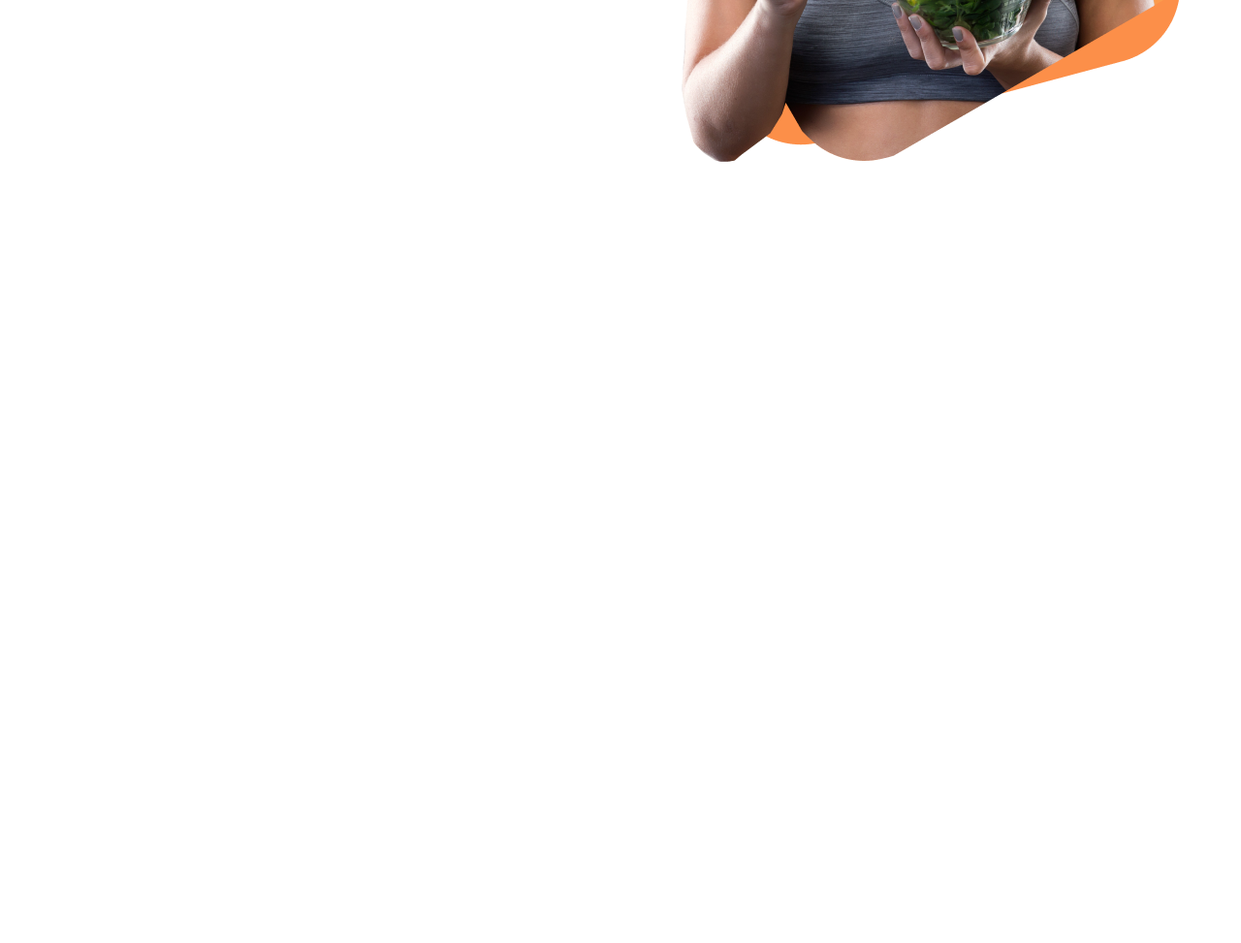
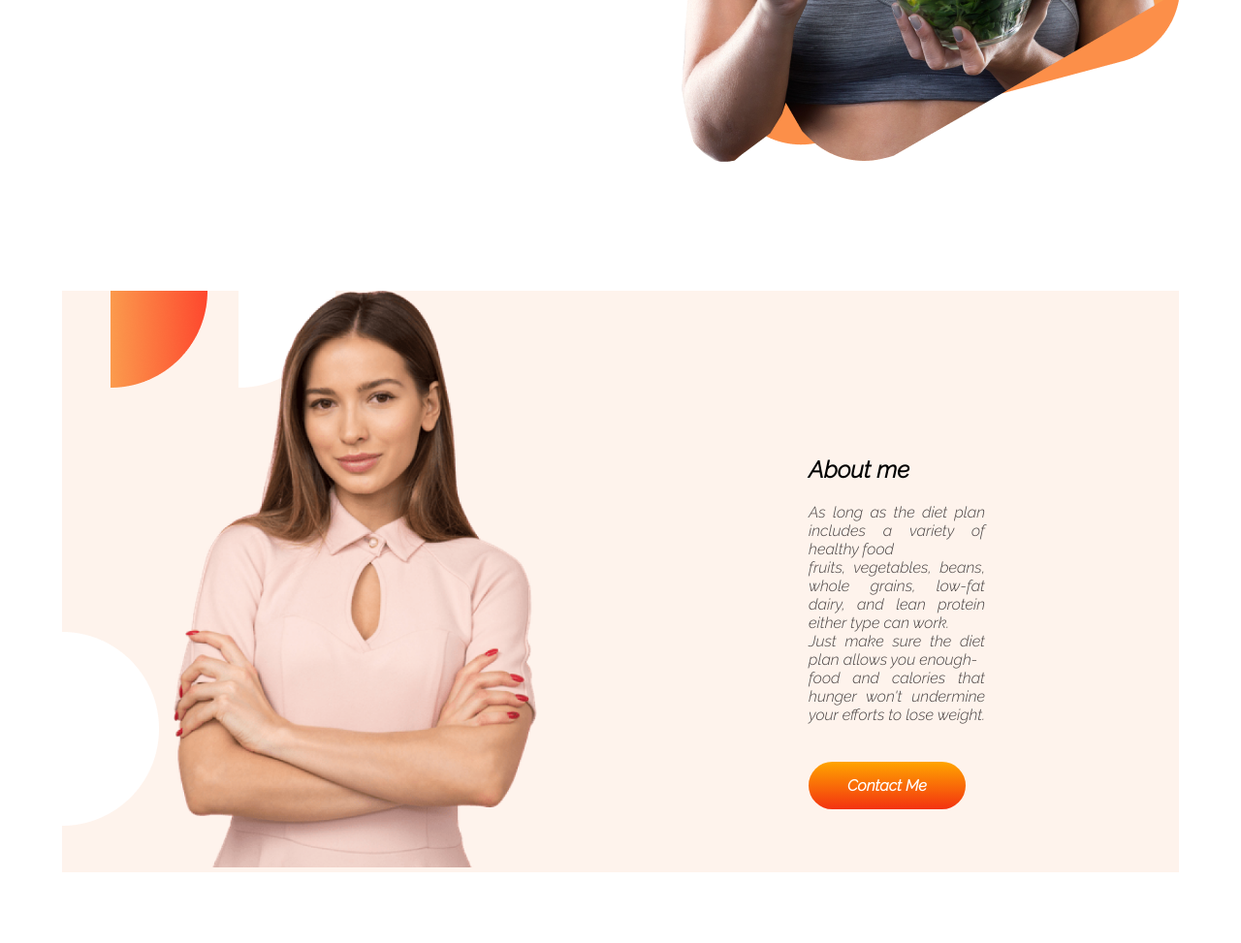
Before and after one commit to abhijeet00ak/Food-network, a plain HTML site: page index.html in a window 1280 px wide. Shown: the part 552-1525 px from the top of the page at 97% size. Before the commit the page ends 852 px from the top, so only its background shows below. Drawn offline with Linux system fonts and the light colour scheme.

Commit message:
about me part added

```diff
--- a/index.html
+++ b/index.html
@@ -21,5 +21,18 @@
         </div>
         <div class="half-width-img"><img src="images/female/Group 8425.png" alt="images"></div>
     </section>
+
+    <section class="middle-barner about-part">
+        <div class="second-half-width-img">
+            <img src="images/female/Person Image.png" alt="images" width="375">
+        </div>
+        <div class="second-half-width">
+            <h2>About me</h2>
+            <p>As long as the diet plan includes a variety of healthy food <br>fruits, vegetables, beans, whole grains, low-fat dairy, and lean protein either type can work. <br>Just make sure the diet plan allows you enough- <br> food and calories that hunger won't undermine your efforts to lose weight.</p>
+            <br>
+            <br>
+            <a class="link-button" target="_blank" href="">Contact Me</a>
+        </div>
+    </section>
 </body>
 </html>
--- a/style.css
+++ b/style.css
@@ -31,3 +31,24 @@ p{
 .half-width-img{
     width: 60%;
 }
+.about-part{
+    display: flex;
+    margin-bottom: 100px;
+}
+.middle-barner{
+    background-image: url(images/shapes/7.png);
+    background-repeat: no-repeat;
+    margin-left: 5%;
+    margin-right: 5%;
+}
+.second-half-width-img{
+    width: 50%;
+    margin-left: 10%;
+
+}
+.second-half-width{
+    width: 20%;
+    text-align: justify;
+    padding: 150px 200px;
+
+}
```
